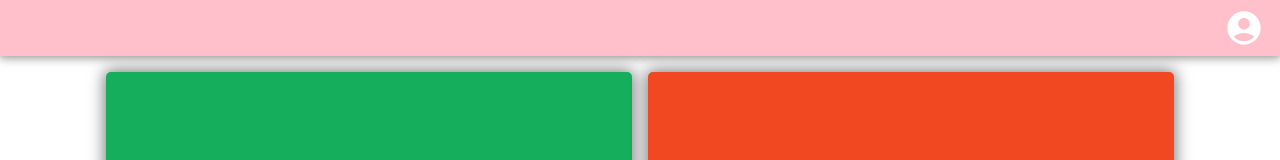
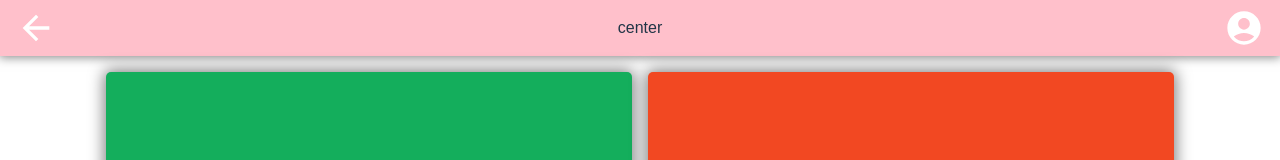
Before and after one commit to rodolforecordon/laughing-memory, a React (Vite) app: page / in a window 1280 px wide. Shown: the top 160 px of the page. Built offline with nearby package versions, Linux system fonts and the light colour scheme; a web font is replaced by a local one.

Commit message:
create first navigation icons components +  AccMenu component minor fixes

```diff
--- a/src/App.tsx
+++ b/src/App.tsx
@@ -10,8 +10,12 @@ import './App.css';
 
 function App() {
   const [activeIcons, setActiveIcons] = useState(['Account']);
-  const handleNavIcons = (iconNames: string[]) =>
-    setActiveIcons([...iconNames]);
+  const [navBarColor, setNavBarColor] = useState('pink');
+
+  const handleNavIcons = (iconNames: string[]) => setActiveIcons([...iconNames]);
+  const handleNavColor = (e: React.MouseEvent<HTMLDivElement, MouseEvent>) => {
+    if (e.target.innerHTML.includes('Flash')) setNavBarColor('#14AE5C');
+  };
 
   return (
     <div className="App">
@@ -19,7 +23,8 @@ function App() {
         value={{
           activeIcons,
           handleNavIcons,
-          navBarColor: 'blue',
+          navBarColor,
+          handleNavColor,
         }}
       >
         <Header />
--- a/src/components/Header/AccMenu/AccMenu.module.css
+++ b/src/components/Header/AccMenu/AccMenu.module.css
@@ -12,7 +12,7 @@ menu {
   border-bottom-right-radius: 5px;
   min-width: 160px;
 
-  top: 3rem;
+  top: 3.55rem;
   right: -.1rem;
 }
 
--- a/src/components/Header/AccMenu/index.tsx
+++ b/src/components/Header/AccMenu/index.tsx
@@ -1,5 +1,9 @@
 import { Link } from 'react-router-dom';
 import './AccMenu.module.css';
+
+interface ChangeVis {
+  changeVis: () => void;
+}
 
 const accMenu = [
   { to: '/signin', label: 'Login' },
@@ -7,14 +11,12 @@ const accMenu = [
   { to: '/logout', label: 'Logout' },
 ];
 
-const AccMenu = ({ changeVis }) => {
+const AccMenu: React.FC<ChangeVis> = ({ changeVis }) => {
   return (
     <menu>
       {accMenu.map((li) => (
-        <li onClick={changeVis}>
-          <Link to={li.to} key={li.label}>
-            {li.label}
-          </Link>
+        <li onClick={changeVis} key={li.label}>
+          <Link to={li.to}>{li.label}</Link>
         </li>
       ))}
     </menu>
--- a/src/components/Header/Header.module.css
+++ b/src/components/Header/Header.module.css
@@ -11,7 +11,7 @@ header {
 nav {
   display: flex;
   align-items: center;
-  justify-content: right;
+  justify-content: space-between;
 
   width: 100%;
   height: 100%;
--- /dev/null
+++ b/src/components/Header/NavIcons/AccountIcon/index.tsx
@@ -0,0 +1,17 @@
+import { useState } from 'react';
+import AccMenu from '../../AccMenu';
+import { MdAccountCircle } from 'react-icons/md';
+
+const AccountIcon = () => {
+  const [menuVis, setMenuVis] = useState(false);
+  const handleMenuVis = () => setMenuVis(!menuVis);
+
+  return (
+    <div onClick={handleMenuVis}>
+      <MdAccountCircle color="white" size="40px" />
+      {menuVis && <AccMenu changeVis={handleMenuVis} />}
+    </div>
+  );
+};
+
+export default AccountIcon;
--- /dev/null
+++ b/src/components/Header/NavIcons/ReturnIcon/index.tsx
@@ -0,0 +1,14 @@
+import { useNavigate } from 'react-router-dom';
+import { MdArrowBack } from 'react-icons/md';
+
+const ReturnIcon = () => {
+  const navigate = useNavigate();
+
+  return (
+    <div onClick={() => navigate(-1)}>
+      <MdArrowBack color="white" size="40px" />
+    </div>
+  );
+};
+
+export default ReturnIcon;
--- a/src/components/Header/index.tsx
+++ b/src/components/Header/index.tsx
@@ -1,23 +1,22 @@
 import { useState, useContext } from 'react';
-import { MdAccountCircle } from 'react-icons/md';
-import AccMenu from './AccMenu';
+import ReturnIcon from './NavIcons/ReturnIcon';
+import AccountIcon from './NavIcons/AccountIcon';
 import NavContext from '../../store/nav-context';
 import './Header.module.css';
 
 const Header = () => {
-  const ctx = useContext(NavContext);
-  console.log(ctx);
+  const { navBarColor } = useContext(NavContext);
 
-  const [menuVis, setMenuVis] = useState(false);
-  const handleMenuVis = () => setMenuVis(!menuVis);
+  const [leftIcon, setLeftIcon] = useState(<ReturnIcon />);
+  const [centerIcon, setCenterIcon] = useState(<span>center</span>);
+  const [rightIcon, setRightIcon] = useState(<AccountIcon />);
 
   return (
-    <header>
+    <header style={{ backgroundColor: navBarColor }}>
       <nav>
-        <div onClick={handleMenuVis}>
-          <MdAccountCircle color="white" size="40px" />
-        </div>
-        {menuVis && <AccMenu changeVis={handleMenuVis} />}
+        {true && leftIcon}
+        {true && centerIcon}
+        {true && rightIcon}
       </nav>
     </header>
   );
--- a/src/components/ModeCard/index.tsx
+++ b/src/components/ModeCard/index.tsx
@@ -1,18 +1,26 @@
+import { useContext } from 'react';
 import { Link } from 'react-router-dom';
+import NavContext from '../../store/nav-context';
 import classes from './ModeCard.module.css';
 
-const ModeCard = ({
-  mode,
-  bgColor,
-  path,
-}: {
+interface IModeCard {
   mode: string;
   bgColor: string;
   path: string;
-}) => (
-  <div className={classes.memoCard} style={{ background: bgColor }}>
-    <Link to={path}>{mode}</Link>
-  </div>
-);
+}
+
+const ModeCard: React.FC<IModeCard> = ({ mode, bgColor, path }) => {
+  const { handleNavColor } = useContext(NavContext);
+
+  return (
+    <div
+      className={classes.memoCard}
+      style={{ backgroundColor: bgColor }}
+      onClick={(e) => handleNavColor(e)}
+    >
+      <Link to={path}>{mode}</Link>
+    </div>
+  );
+};
 
 export default ModeCard;
--- a/src/store/nav-context.ts
+++ b/src/store/nav-context.ts
@@ -2,8 +2,9 @@ import React from 'react';
 
 const NavContext = React.createContext({
   activeIcons: ['Account'],
-  handleNavIcons(iconNames: string[]) {},
+  handleNavIcons(e: React.MouseEvent<HTMLDivElement, MouseEvent>) {},
   navBarColor: 'pink',
+  handleNavColor(e: React.MouseEvent<HTMLDivElement, MouseEvent>) {},
 });
 
 export default NavContext;
```
Also changed, not shown: .prettierrc.json.
